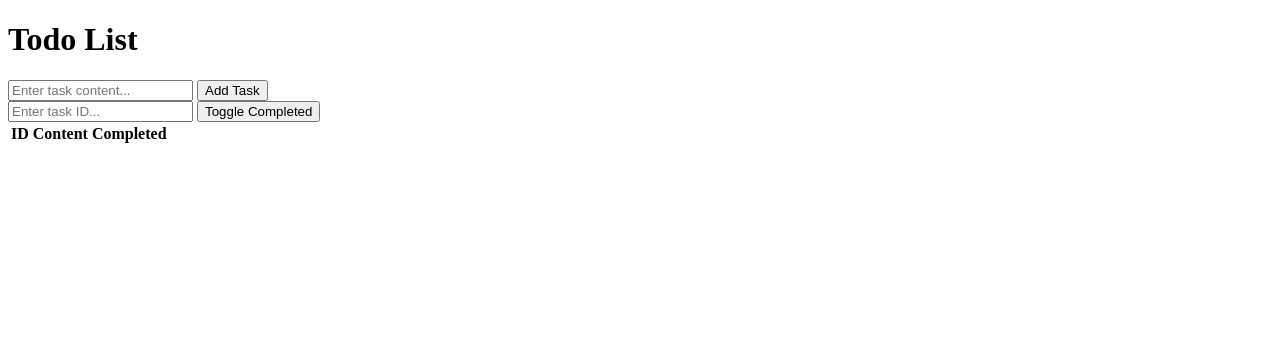
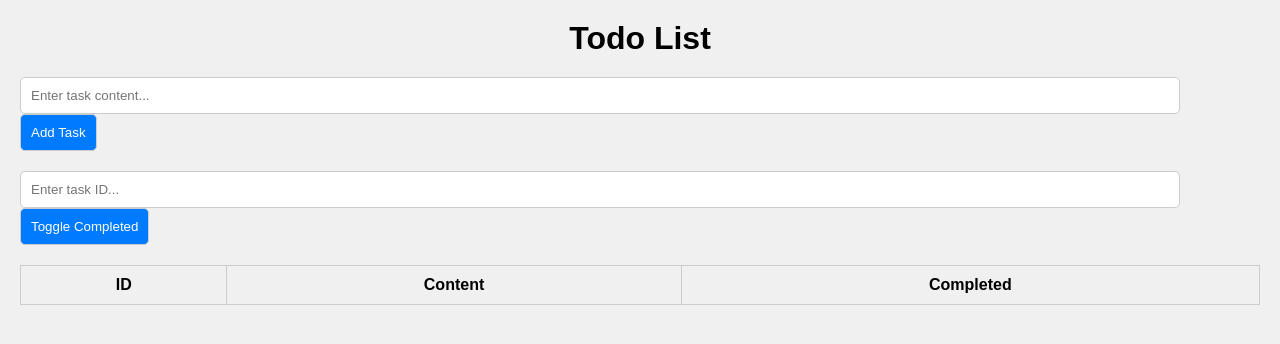
Before and after one commit to DadeOrsu/myTodoList, a website: page src/index.html in a window 1280 px wide. Drawn offline with nearby package versions, Linux system fonts and the light colour scheme.

Commit message:
stylesheet added.

```diff
--- /dev/null
+++ b/src/css/style.css
@@ -0,0 +1,73 @@
+/* Reset CSS */
+* {
+    margin: 0;
+    padding: 0;
+    box-sizing: border-box;
+  }
+
+  /* Body styles */
+  body {
+    font-family: Arial, sans-serif;
+    background-color: #f0f0f0;
+    padding: 20px;
+  }
+
+  /* Heading styles */
+  h1 {
+    text-align: center;
+    margin-bottom: 20px;
+  }
+
+  /* Form styles */
+  form {
+    margin-bottom: 20px;
+  }
+
+  input[type="text"],
+  input[type="number"],
+  button {
+    padding: 10px;
+    border: 1px solid #ccc;
+    border-radius: 5px;
+    margin-right: 10px;
+  }
+
+  input[type="text"],
+  input[type="number"] {
+    width: calc(100% - 80px);
+  }
+
+  button {
+    background-color: #007bff;
+    color: #fff;
+    cursor: pointer;
+  }
+
+  button:hover {
+    background-color: #0056b3;
+  }
+
+  /* Table styles */
+  table {
+    width: 100%;
+    border-collapse: collapse;
+  }
+
+  table th,
+  table td {
+    border: 1px solid #ccc;
+    padding: 10px;
+    text-align: center;
+  }
+
+  table th {
+    background-color: #f0f0f0;
+  }
+
+  /* Responsive styles */
+  @media screen and (max-width: 600px) {
+    input[type="text"],
+    input[type="number"] {
+      width: calc(100% - 60px);
+    }
+  }
--- a/src/index.html
+++ b/src/index.html
@@ -4,7 +4,8 @@
     <meta charset="utf-8">
     <meta http-equiv="X-UA-Compatible" content="IE=edge">
     <meta name="viewport" content="width=device-width, initial-scale=1">
-    <title>Todo List DApp</title>
+    <title>Todo List App</title>
+    <link rel="stylesheet" href="css/style.css">
 </head>
 <body>
   <h1>Todo List</h1>
```
Also changed, not shown: build/contracts/TodoList.json.
